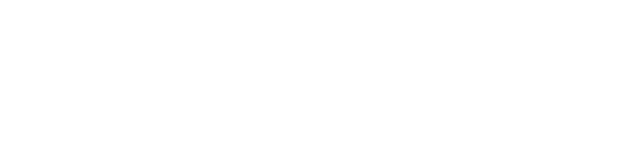
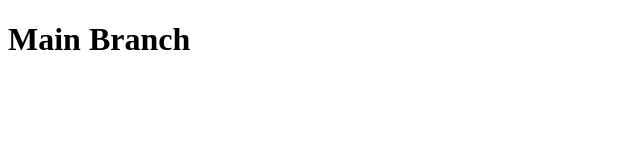
Before and after one commit to Akmal-26/git1, a plain HTML site: page index.html in a window 1280 px wide. Shown: the whole page, without its empty margins (0-640 px from the left). Drawn offline with Linux system fonts and the light colour scheme.

```diff
--- a/index.html
+++ b/index.html
@@ -6,6 +6,6 @@
     <title>GIT</title>
 </head>
 <body>
-
+    <h1>Main Branch</h1>
 </body>
 </html>
```
Also changed, not shown: index.js (+6 -1 lines).
